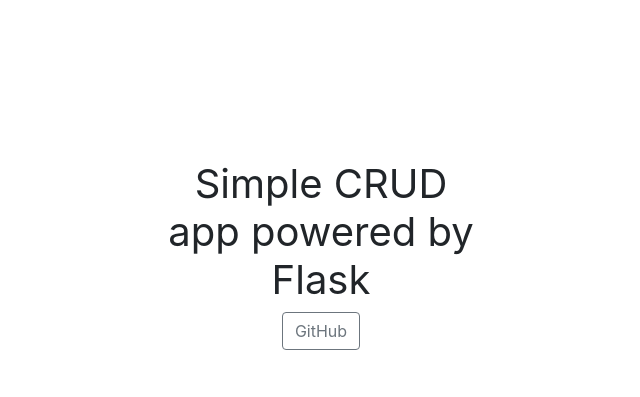
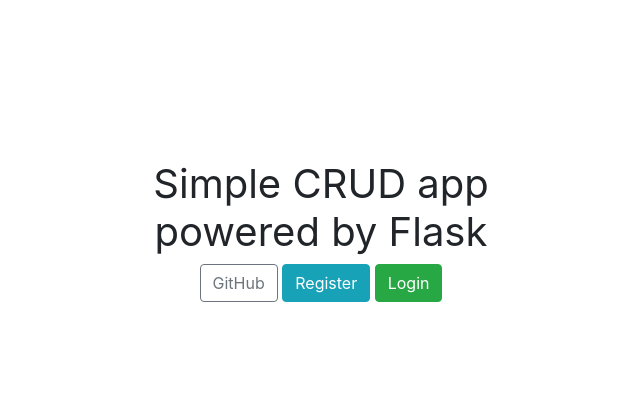
Before and after one commit to tomzs/flask-crud, a Flask app: page / in a window 1280 px wide. Shown: the part 56-453 px from the top of the page, without its empty margins (319-959 px from the left). Run offline with Flask 2, Linux system fonts and the light colour scheme; parts of the project's set-up code (start-up, migrations or seed data) failed here and were passed over; some libraries are stand-ins or nearby versions.

Commit message:
Read part

```diff
--- a/app.py
+++ b/app.py
@@ -4,7 +4,7 @@ from flask import url_for, session, logging, request
 from wtforms import Form, StringField, TextAreaField, PasswordField, validators
 from passlib.hash import sha256_crypt
 from data_functions import register_user, check_user, get_password_hash
-from data_functions import create_post, get_user_posts, get_all_posts
+from data_functions import create_post, get_user_posts, get_all_posts, get_post
 from functools import wraps
 import json
 
@@ -37,7 +37,8 @@ def posts_page():
 
 @app.route('/post/<string:id>/')
 def post_page(id):
-    return render_template("post.html", id=id)
+    target_post = get_post(id)
+    return render_template("post.html", post = target_post)
 
 
 class RegisterForm(Form):
--- a/templates/home.html
+++ b/templates/home.html
@@ -2,9 +2,19 @@
 
 {% block body %}
 <div class="position-relative overflow-hidden p-3 p-md-5 m-md-3 text-center bg-white">
-    <div class="col-md-5 p-lg-5 mx-auto my-5">
+    <div class="col-md-6 p-lg-5 mx-auto my-5">
         <h1 class="display-8 font-weight-normal">Simple CRUD app powered by Flask</h1>
+
         <a class="btn btn-outline-secondary" href="http://www.github.com/tomzs" target="_blank">GitHub</a>
+
+
+        {% if session.logged_in == NULL %}
+
+        <a href="/register" class="btn btn-info">Register</a>
+
+        <a href="/login" class="btn btn-success">Login</a>
+        {% endif %}
+
     </div>
 
 </div>
```
Also changed, not shown: data_functions.py (+8 -0 lines), templates/post.html (+7 -2 lines).
